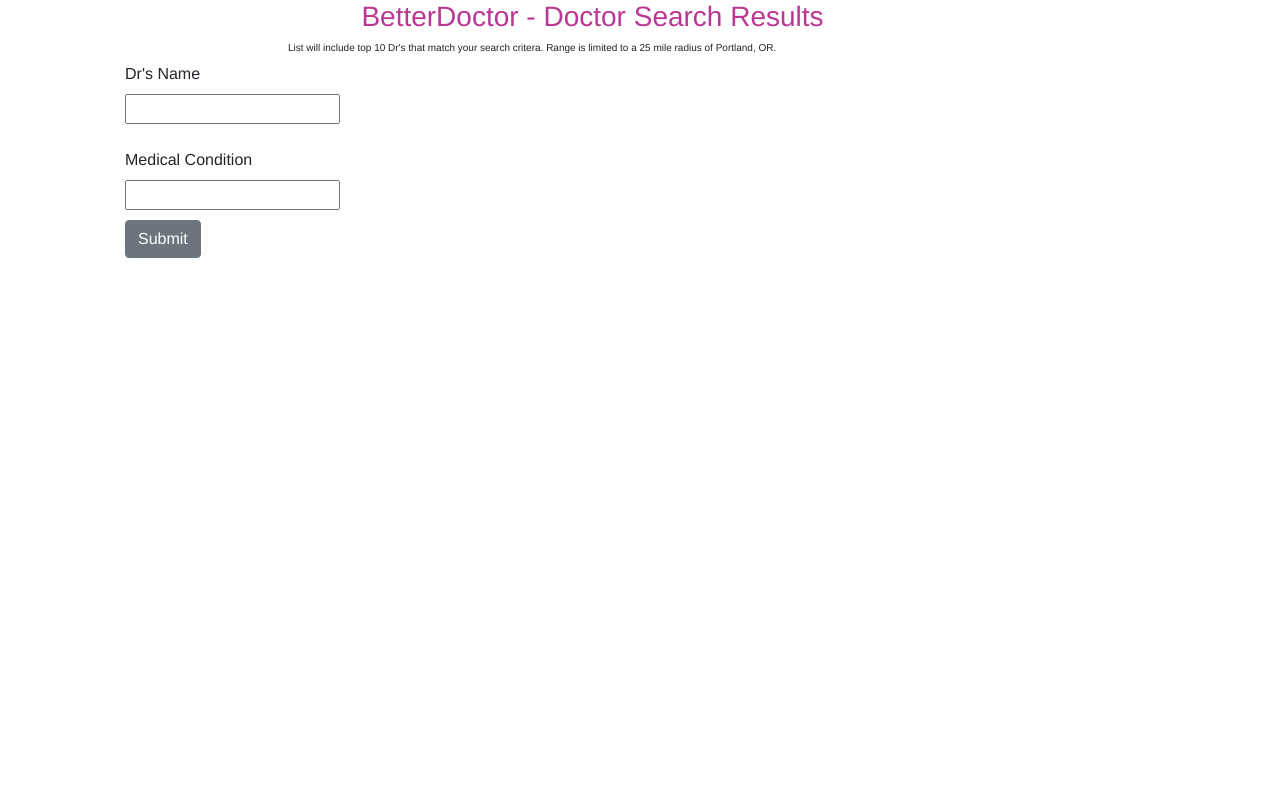
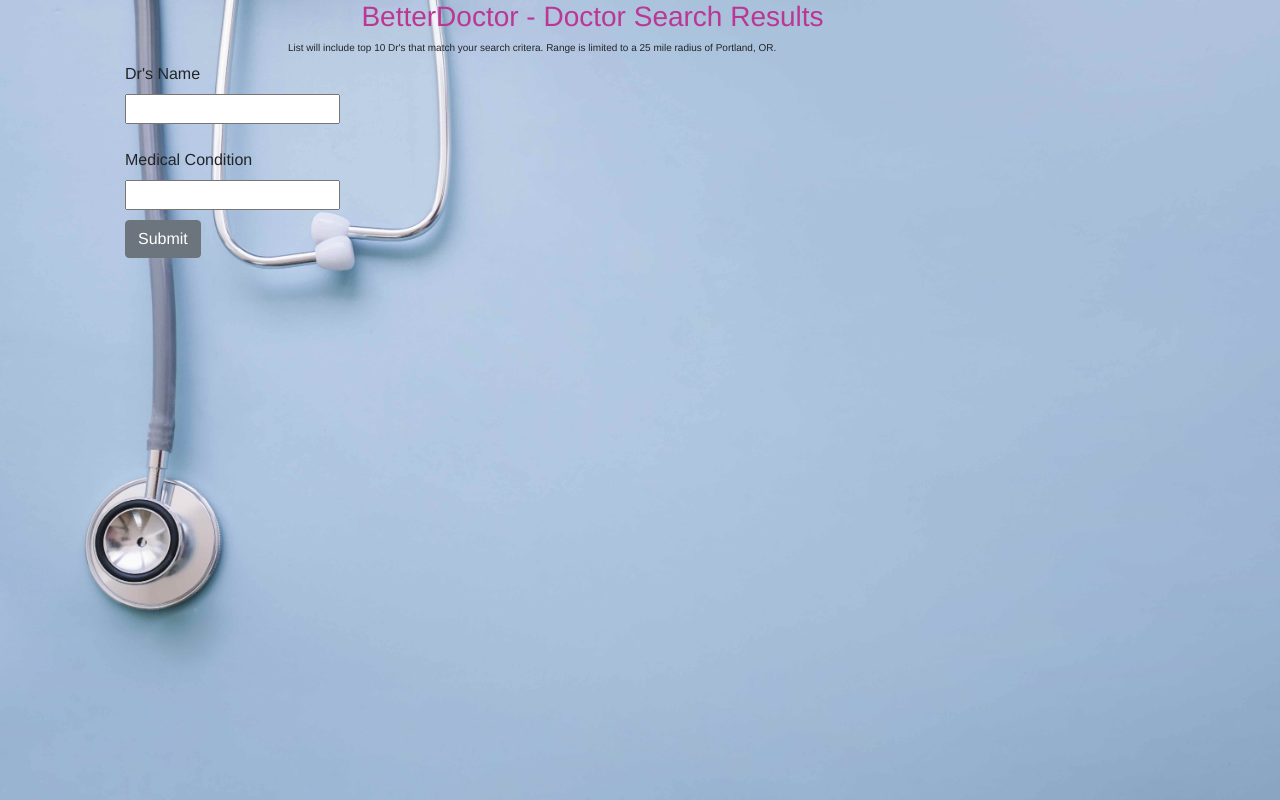
Before and after one commit to adrianmess/doctor-lookup, a website built with webpack: page src/index.html in a window 1280 px wide. Built offline with nearby package versions, Linux system fonts and the light colour scheme.

Commit message:
install file-loader, add background image, refence background image styles.css

```diff
--- a/src/styles.css
+++ b/src/styles.css
@@ -2,6 +2,19 @@
   font-family: ProximaNovaReg, 'Helvetica Neue', Helvetica, Arial, sans-serif;
   font-weight: normal;
 }
+
+html, body {
+  min-height: 100%;
+}
+body {
+  background: url("./img/background.jpg");
+  -webkit-background-size: cover;
+ -moz-background-size: cover;
+ -o-background-size: cover;
+ background-size: cover;
+  background-repeat:   no-repeat;
+}
+
 
 div.row {
   margin-right: 80px;
--- a/webpack.config.js
+++ b/webpack.config.js
@@ -55,6 +55,15 @@
         options: {
           presets: ['es2015']
         }
+      },
+      {
+        test: /\.(png|jpg|gif)$/,
+        use: [
+          {
+            loader: 'file-loader',
+            options: {}
+          }
+        ]
       }
     ]
   }
```
Also changed, not shown: src/img/background.jpg (added), 1 other file.
